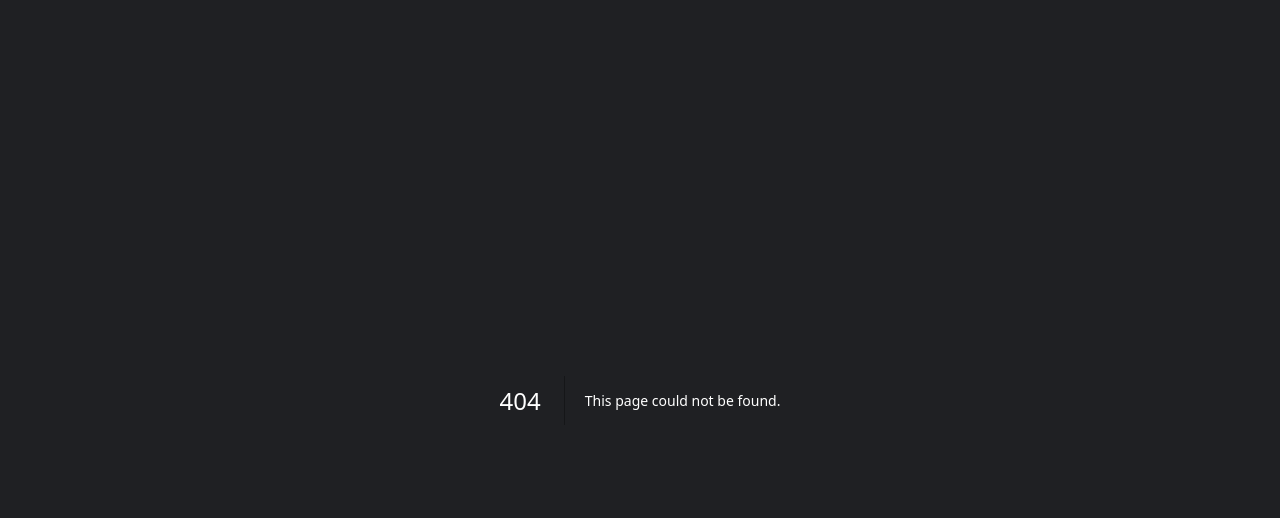
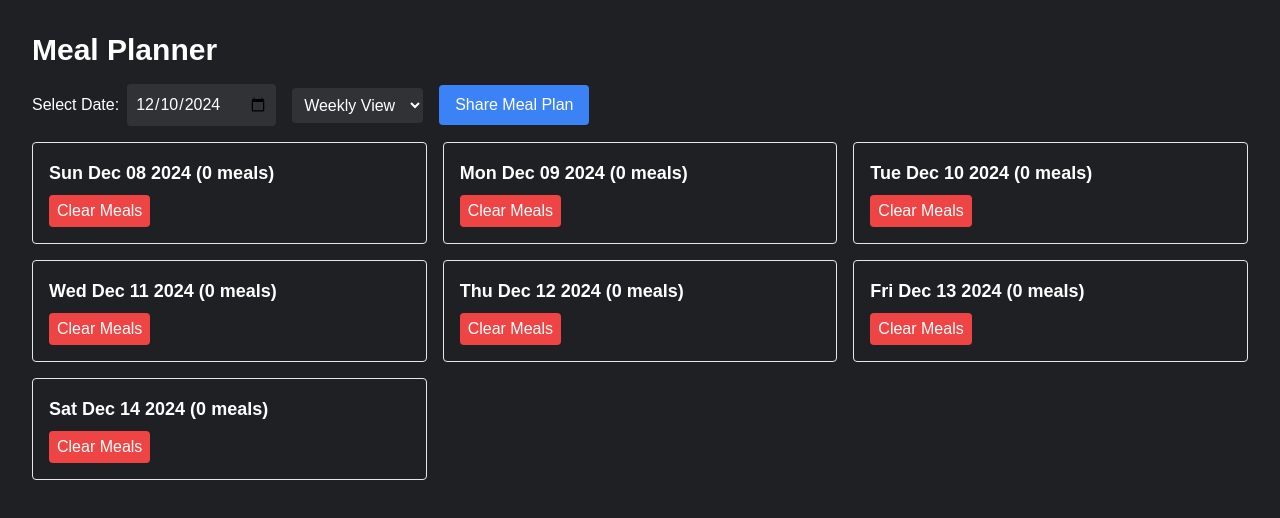
Before and after one commit to Mehedi-Hassan-Rauf/sasthotecth-task, a Next.js app: page /calander in a window 1280 px wide. Before the commit this address had no page. Shown: the top 518 px of the page. Built offline with nearby package versions, Linux system fonts and the light colour scheme.

Commit message:
calander added

```diff
--- a/package.json
+++ b/package.json
@@ -14,6 +14,7 @@
     "axios": "^1.7.9",
     "next": "14.2.20",
     "react": "^18",
+    "react-datepicker": "^7.5.0",
     "react-dom": "^18",
     "react-redux": "^9.1.2"
   },
--- /dev/null
+++ b/src/app/(pages)/calander/page.tsx
@@ -0,0 +1,140 @@
+"use client";
+import { useSelector, useDispatch } from 'react-redux';
+import { RootState } from '../../../store';
+import {
+  setSelectedDate,
+  addMealToPlan,
+  removeMealFromPlan,
+  clearMealsForDate,
+} from '../../../store/plannerSlice';
+import { useState } from 'react';
+
+const MealPlanner = () => {
+  const dispatch = useDispatch();
+  const { mealPlan, selectedDate } = useSelector((state: RootState) => state.planner);
+
+  const [viewMode, setViewMode] = useState<'weekly' | 'monthly'>('weekly');
+
+  console.log(mealPlan)
+  // Generate date range for current view
+  const getDateRange = () => {
+    const current = new Date(selectedDate);
+    const range = [];
+    if (viewMode === 'weekly') {
+      current.setDate(current.getDate() - current.getDay()); // Start of the week
+      for (let i = 0; i < 7; i++) {
+        range.push(new Date(current));
+        current.setDate(current.getDate() + 1);
+      }
+    } else {
+      const year = current.getFullYear();
+      const month = current.getMonth();
+      const daysInMonth = new Date(year, month + 1, 0).getDate();
+      for (let i = 1; i <= daysInMonth; i++) {
+        range.push(new Date(year, month, i));
+      }
+    }
+    return range;
+  };
+
+  const dateRange = getDateRange();
+
+  const calculateTotals = (meals: any[]) => {
+    return meals.reduce(
+      (totals, meal) => {
+        totals.calories += meal.nutrition.calories;
+        totals.protein += meal.nutrition.protein;
+        totals.carbs += meal.nutrition.carbs;
+        totals.fat += meal.nutrition.fat;
+        return totals;
+      },
+      { calories: 0, protein: 0, carbs: 0, fat: 0 }
+    );
+  };
+
+  const handleSharePlan = () => {
+    const shareData = {
+      title: 'Meal Plan',
+      text: `Here is my meal plan for ${selectedDate}.`,
+      url: window.location.href,
+    };
+    if (navigator.share) {
+      navigator.share(shareData).catch((err) => console.error('Error sharing:', err));
+    } else {
+      alert('Sharing is not supported in your browser.');
+    }
+  };
+
+  return (
+    <div className="p-8">
+      <h1 className="text-3xl font-bold mb-4">Meal Planner</h1>
+      <div className="flex items-center gap-4 mb-4">
+        <label>
+          Select Date:
+          <input
+            type="date"
+            value={selectedDate}
+            onChange={(e) => dispatch(setSelectedDate(e.target.value))}
+            className="ml-2 p-2 rounded bg-[#313235] outline-none"
+          />
+        </label>
+        <select
+          value={viewMode}
+          onChange={(e) => setViewMode(e.target.value as 'weekly' | 'monthly')}
+          className="p-2 rounded bg-[#313235] outline-none"
+        >
+          <option value="weekly">Weekly View</option>
+          <option value="monthly">Monthly View</option>
+        </select>
+        <button onClick={handleSharePlan} className="bg-blue-500 text-white py-2 px-4 rounded">
+          Share Meal Plan
+        </button>
+      </div>
+      <div className="grid grid-cols-1 md:grid-cols-3 gap-4">
+        {dateRange.map((date) => {
+          const dateString = date.toISOString().split('T')[0];
+          const meals = mealPlan[dateString] || [];
+          const totals = calculateTotals(meals);
+
+          console.log(meals)
+          return (
+            <div key={dateString} className="border rounded p-4">
+              <h2 className="text-lg font-bold">
+                {date.toDateString()} ({meals.length} meals)
+              </h2>
+              {meals.map((meal) => (
+                <div key={meal.id} className="border rounded p-2 mt-2">
+                  <h3>{meal.title}</h3>
+                  <p>{meal.nutrition.calories} Calories</p>
+                  <button
+                    onClick={() => dispatch(removeMealFromPlan({ date: dateString, mealId: meal.id }))}
+                    className="text-red-500 hover:underline"
+                  >
+                    Remove
+                  </button>
+                </div>
+              ))}
+              {meals.length > 0 && (
+                <div className="mt-4">
+                  <h3 className="font-bold">Daily Totals</h3>
+                  <p>Calories: {totals.calories}</p>
+                  <p>Protein: {totals.protein}g</p>
+                  <p>Carbs: {totals.carbs}g</p>
+                  <p>Fat: {totals.fat}g</p>
+                </div>
+              )}
+              <button
+                onClick={() => dispatch(clearMealsForDate(dateString))}
+                className="bg-red-500 text-white py-1 px-2 mt-2 rounded"
+              >
+                Clear Meals
+              </button>
+            </div>
+          );
+        })}
+      </div>
+    </div>
+  );
+};
+
+export default MealPlanner;
--- a/src/app/(pages)/meal-planner.tsx
+++ /dev/null
@@ -1,56 +0,0 @@
-import { useSelector, useDispatch } from 'react-redux';
-import { RootState } from '../../store';
-import { setSelectedDate, addMealToPlan, removeMealFromPlan } from '../../store/plannerSlice';
-
-const MealPlanner = () => {
-  const dispatch = useDispatch();
-  const { mealPlan, selectedDate } = useSelector((state: RootState) => state.planner);
-
-  const handleAddMeal = () => {
-    const dummyMeal = {
-      id: Math.random(),
-      title: 'Sample Meal',
-      image: '/sample.jpg',
-      servings: 2,
-      nutrition: { calories: 300, protein: 20, carbs: 40, fat: 10 },
-    };
-    dispatch(addMealToPlan({ date: selectedDate, meal: dummyMeal }));
-  };
-
-  return (
-    <div className="p-8">
-      <h1 className="text-3xl font-bold mb-4">Meal Planner</h1>
-      <label>
-        Select Date:
-        <input
-          type="date"
-          value={selectedDate}
-          onChange={(e) => dispatch(setSelectedDate(e.target.value))}
-          className="ml-2 p-2 border rounded"
-        />
-      </label>
-      <button onClick={handleAddMeal} className="bg-blue-500 text-white py-2 px-4 rounded mt-4">
-        Add Meal
-      </button>
-      <div className="mt-8">
-        <h2 className="text-xl font-bold">Meals for {selectedDate}</h2>
-        {mealPlan[selectedDate]?.map((meal) => (
-          <div key={meal.id} className="border rounded p-4 my-4 flex items-center justify-between">
-            <div>
-              <h3 className="font-bold">{meal.title}</h3>
-              <p>{meal.nutrition.calories} Calories</p>
-            </div>
-            <button
-              onClick={() => dispatch(removeMealFromPlan({ date: selectedDate, mealId: meal.id }))}
-              className="text-red-500 hover:underline"
-            >
-              Remove
-            </button>
-          </div>
-        ))}
-      </div>
-    </div>
-  );
-};
-
-export default MealPlanner;
--- a/src/app/page.tsx
+++ b/src/app/page.tsx
@@ -3,14 +3,41 @@ import { useSelector, useDispatch } from 'react-redux';
 import { RootState } from '../store';
 import SearchBar from '../components/SearchBar';
 import RecipeCard from '../components/RecipeCard';
+import { useState } from 'react';
+import Link from 'next/link';
 
 
 const Home = () => {
   const { recipes} = useSelector((state: RootState) => state.recipes);
+  const [activeTab, setActiveTab] = useState("home");
 
   return (
     <div className="p-8">
-      <h1 className="text-3xl font-bold mb-4">Recipe Finder</h1>
+      <div>
+        <nav className="text-white py-4 px-6">
+        <div className="flex justify-between items-center">
+        <h1 className="text-3xl font-bold mb-4">Recipe Finder</h1>
+          <div className="space-x-4">
+            <button
+              className={`px-4 py-2 rounded ${
+                activeTab === "home" ? "bg-blue-800" : "hover:bg-blue-700"
+              }`}
+              onClick={() => setActiveTab("home")}
+            >
+              <Link href="/">Home</Link>
+            </button>
+            <button
+              className={`px-4 py-2 rounded ${
+                activeTab === "about" ? "bg-blue-800" : "hover:bg-blue-700"
+              }`}
+              onClick={() => setActiveTab("about")}
+            >
+              <Link href="/calander">Meal plan</Link>
+            </button>
+          </div>
+        </div>
+      </nav>
+      </div>
       <SearchBar />
 
       <div className="grid grid-cols-1 md:grid-cols-3 gap-4 mt-8">
--- a/src/components/RecipeCard.tsx
+++ b/src/components/RecipeCard.tsx
@@ -1,17 +1,74 @@
+import { useState } from 'react';
+import { useDispatch } from 'react-redux';
+import { addMealToPlan } from '../store/plannerSlice';
+import DatePicker from 'react-datepicker';
+import 'react-datepicker/dist/react-datepicker.css';
+
 interface RecipeCardProps {
+  id: number;
   title: string;
   image: string;
-  id: number;
 }
 
-const RecipeCard: React.FC<RecipeCardProps> = ({ title, image, id }) => (
-  <div className="border rounded-md p-4 shadow-md">
-    <img src={image} alt={title} className="w-full h-48 object-cover rounded-md" />
-    <h2 className="mt-2 text-lg font-bold">{title}</h2>
-    <a href={`/recipe/${id}`} className="text-blue-500 hover:underline">
-      View Recipe
-    </a>
-  </div>
-);
+const RecipeCard: React.FC<RecipeCardProps> = ({ id, title, image }) => {
+  const dispatch = useDispatch();
+  const [selectedDate, setSelectedDate] = useState<Date | null>(null);
+
+  const handleAddMeal = () => {
+    if (!selectedDate) {
+      alert('Please select a date before adding the meal.');
+      return;
+    }
+
+    const dummyMeal = {
+      id,
+      title,
+      image,
+      servings: 2,
+      nutrition: {
+        calories: Math.floor(Math.random() * 500) + 200,
+        protein: Math.floor(Math.random() * 30) + 10,
+        carbs: Math.floor(Math.random() * 50) + 20,
+        fat: Math.floor(Math.random() * 20) + 5,
+      },
+    };
+    console.log(dummyMeal)
+
+    const formattedDate = selectedDate.toISOString().split('T')[0];
+    dispatch(addMealToPlan({ date: formattedDate, meal: dummyMeal }));
+    alert(`${title} has been added to the meal plan for ${formattedDate}.`);
+    setSelectedDate(null);
+  };
+
+  return (
+    <div className="border rounded p-4">
+      <img src={image} alt={title} className="w-full h-40 object-cover rounded mb-4" />
+      <h2 className="text-lg font-bold">{title}</h2>
+
+      <div className="mt-4">
+        <label htmlFor="date-picker" className="block text-sm font-medium mb-2">
+          Select a Date:
+        </label>
+        <DatePicker
+          id="date-picker"
+          selected={selectedDate}
+          onChange={(date) => setSelectedDate(date)}
+          dateFormat="yyyy-MM-dd"
+          className="w-full p-2 rounded bg-[#313235] outline-none"
+        />
+      </div>
+
+      <button
+        onClick={handleAddMeal}
+        className="bg-green-500 text-white py-2 px-4 rounded mt-4 w-full"
+      >
+        Add to Meal Plan
+      </button>
+      <a href={`/recipe/${id}`} className="text-blue-500 hover:underline">
+        View Recipe
+      </a>
+    </div>
+  );
+};
 
 export default RecipeCard;
--- a/src/store/plannerSlice.ts
+++ b/src/store/plannerSlice.ts
@@ -14,15 +14,13 @@ interface Meal {
 }
 
 interface PlannerState {
-  mealPlan: {
-    [date: string]: Meal[];
-  };
   selectedDate: string;
+  mealPlan: { [date: string]: Meal[] };
 }
 
 const initialState: PlannerState = {
+  selectedDate: new Date().toISOString().split('T')[0], // Default to today
   mealPlan: {},
-  selectedDate: new Date().toISOString().split('T')[0],
 };
 
 const plannerSlice = createSlice({
@@ -32,38 +30,25 @@ const plannerSlice = createSlice({
     setSelectedDate(state, action: PayloadAction<string>) {
       state.selectedDate = action.payload;
     },
-    addMealToPlan(
-      state,
-      action: PayloadAction<{ date: string; meal: Meal }>
-    ) {
+    addMealToPlan(state, action: PayloadAction<{ date: string; meal: Meal }>) {
       const { date, meal } = action.payload;
       if (!state.mealPlan[date]) {
         state.mealPlan[date] = [];
       }
       state.mealPlan[date].push(meal);
     },
-    removeMealFromPlan(
-      state,
-      action: PayloadAction<{ date: string; mealId: number }>
-    ) {
+    removeMealFromPlan(state, action: PayloadAction<{ date: string; mealId: number }>) {
       const { date, mealId } = action.payload;
-      if (state.mealPlan[date]) {
-        state.mealPlan[date] = state.mealPlan[date].filter(
-          (meal) => meal.id !== mealId
-        );
-      }
+      state.mealPlan[date] = state.mealPlan[date]?.filter((meal) => meal.id !== mealId) || [];
     },
     clearMealsForDate(state, action: PayloadAction<string>) {
-      delete state.mealPlan[action.payload];
+      const date = action.payload;
+      delete state.mealPlan[date];
     },
   },
 });
 
-export const {
-  setSelectedDate,
-  addMealToPlan,
-  removeMealFromPlan,
-  clearMealsForDate,
-} = plannerSlice.actions;
+export const { setSelectedDate, addMealToPlan, removeMealFromPlan, clearMealsForDate } =
+  plannerSlice.actions;
 
 export default plannerSlice.reducer;
```
Also changed, not shown: 1 other file (tests, documents, lock files or other folders).
